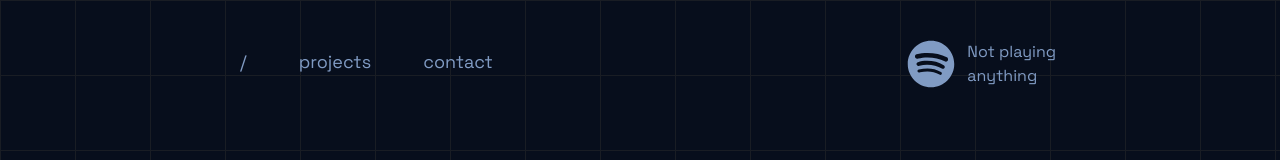
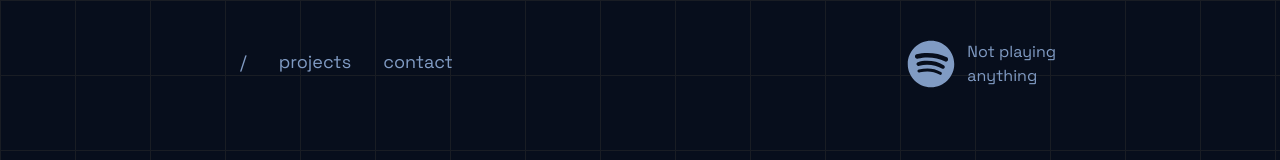
Before and after one commit to jormy/website, a Next.js app: page /projects in a window 1280 px wide. Shown: the top 160 px of the page. Built offline with nearby package versions, Linux system fonts and the light colour scheme; no server answers.

Commit message:
feat: animated navbar

```diff
--- a/src/components/navbar/NavLink.tsx
+++ /dev/null
@@ -1,18 +0,0 @@
-import Link from "next/link";
-
-export default function NavLink({
-  children,
-  href,
-}: {
-  children: React.ReactNode;
-  href: string;
-}) {
-  return (
-    <Link
-      href={href}
-      className="rounded-full px-4 py-2 transition ease-in hover:bg-denim-300/[0.2]"
-    >
-      {children}
-    </Link>
-  );
-}
--- a/src/components/navbar/Navbar.tsx
+++ b/src/components/navbar/Navbar.tsx
@@ -1,13 +1,79 @@
-import NavLink from "@/components/navbar/NavLink";
+"use client";
+
+import Link from "next/link";
 import NowPlaying from "@/components/NowPlaying";
+import { useRef, useState } from "react";
+import { motion as m } from "framer-motion";
+
+function NavLink({
+  children,
+  href,
+  setPosition,
+}: {
+  children: React.ReactNode;
+  href: string;
+  setPosition: any;
+}) {
+  const ref = useRef<HTMLAnchorElement>(null);
+
+  return (
+    <Link
+      ref={ref}
+      onMouseEnter={() => {
+        if (!ref.current) return;
+        const { width } = ref.current.getBoundingClientRect();
+
+        setPosition({
+          left: ref.current.offsetLeft,
+          width,
+          opacity: 1,
+        });
+      }}
+      href={href}
+      className="rounded-full z-10 px-4 py-2"
+    >
+      {children}
+    </Link>
+  );
+}
+
+function LinkBg({ position }: { position: any }) {
+  return (
+    <m.div
+      animate={position}
+      className="absolute h-11 z-0 rounded-full bg-denim-300/[0.2]"
+    />
+  );
+}
 
 function Navbar() {
+  const [position, setPosition] = useState({
+    left: 0,
+    width: 0,
+    opacity: 0,
+  });
+
   return (
     <div className="flex max-w-4xl justify-between">
-      <nav className="flex flex-1 gap-5 text-lg text-denim-300">
-        <NavLink href="/">/</NavLink>
-        <NavLink href="projects">projects</NavLink>
-        <NavLink href="contact">contact</NavLink>
+      <nav
+        onMouseLeave={() => {
+          setPosition((pv) => ({
+            ...pv,
+            opacity: 0,
+          }));
+        }}
+        className="relative flex flex-1 text-lg text-denim-300"
+      >
+        <NavLink setPosition={setPosition} href="/">
+          /
+        </NavLink>
+        <NavLink setPosition={setPosition} href="projects">
+          projects
+        </NavLink>
+        <NavLink setPosition={setPosition} href="contact">
+          contact
+        </NavLink>
+        <LinkBg position={position} />
       </nav>
       <NowPlaying />
     </div>
```
